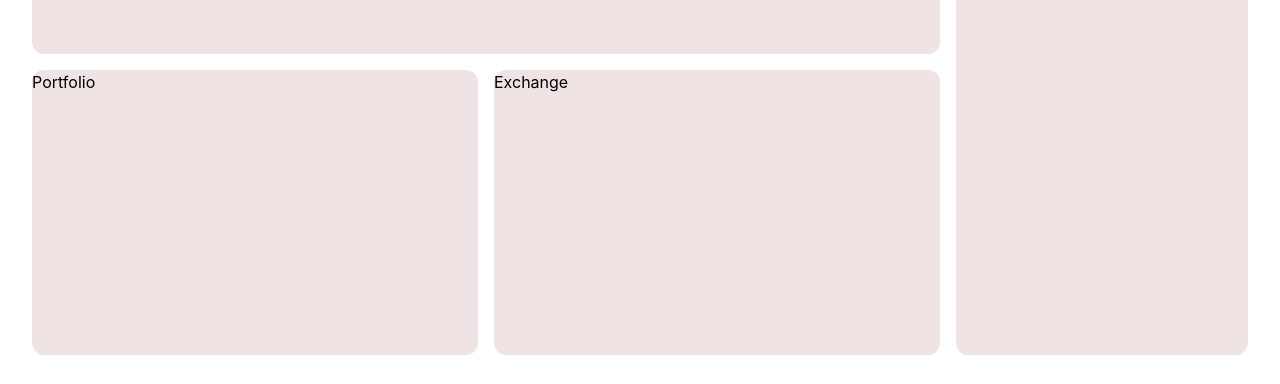
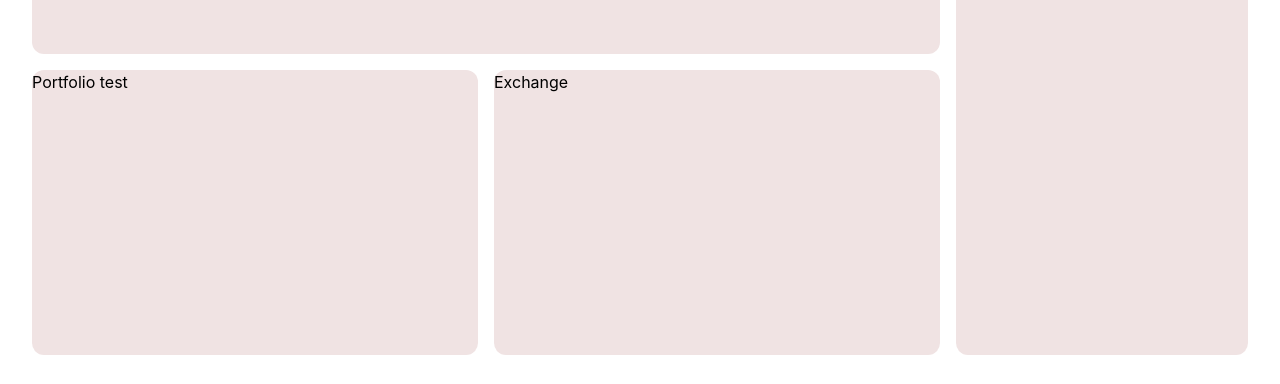
Before and after one commit to nikhil-223/cryptocurrency-project, a React (Create React App) app: page / in a window 1280 px wide. Shown: the part 413-797 px from the top of the page. Built offline with nearby package versions, Linux system fonts and the light colour scheme; the HTML template or start-up script is replaced by a standard one.

Commit message:
testing on vijay

```diff
--- a/src/components/portfolio/Portfolio.jsx
+++ b/src/components/portfolio/Portfolio.jsx
@@ -3,7 +3,7 @@ import React from 'react'
 const Portfolio = () => {
   return (
 		<div id="portfolio" className=" row-span-2 col-span-3  rounded-xl">
-			Portfolio
+			Portfolio test
 		</div>
 	);
 }
```
